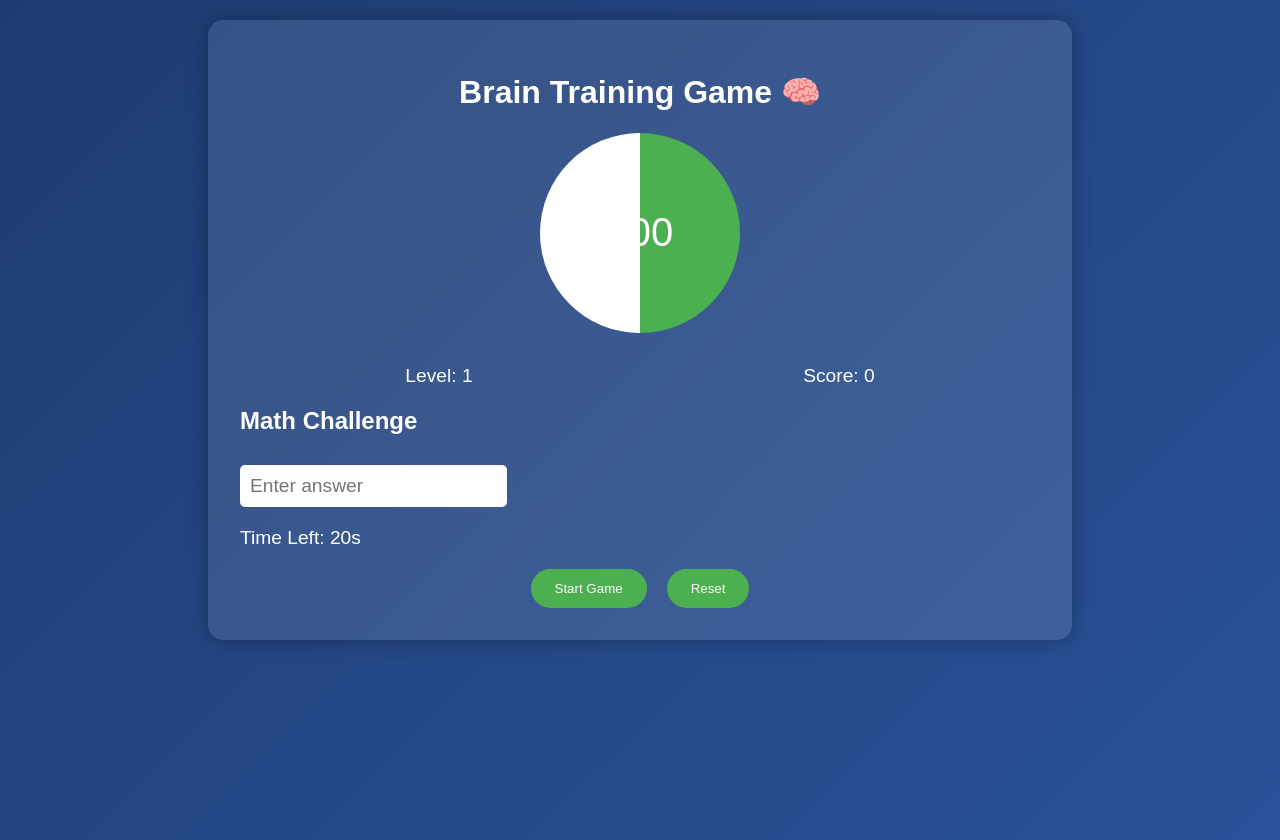
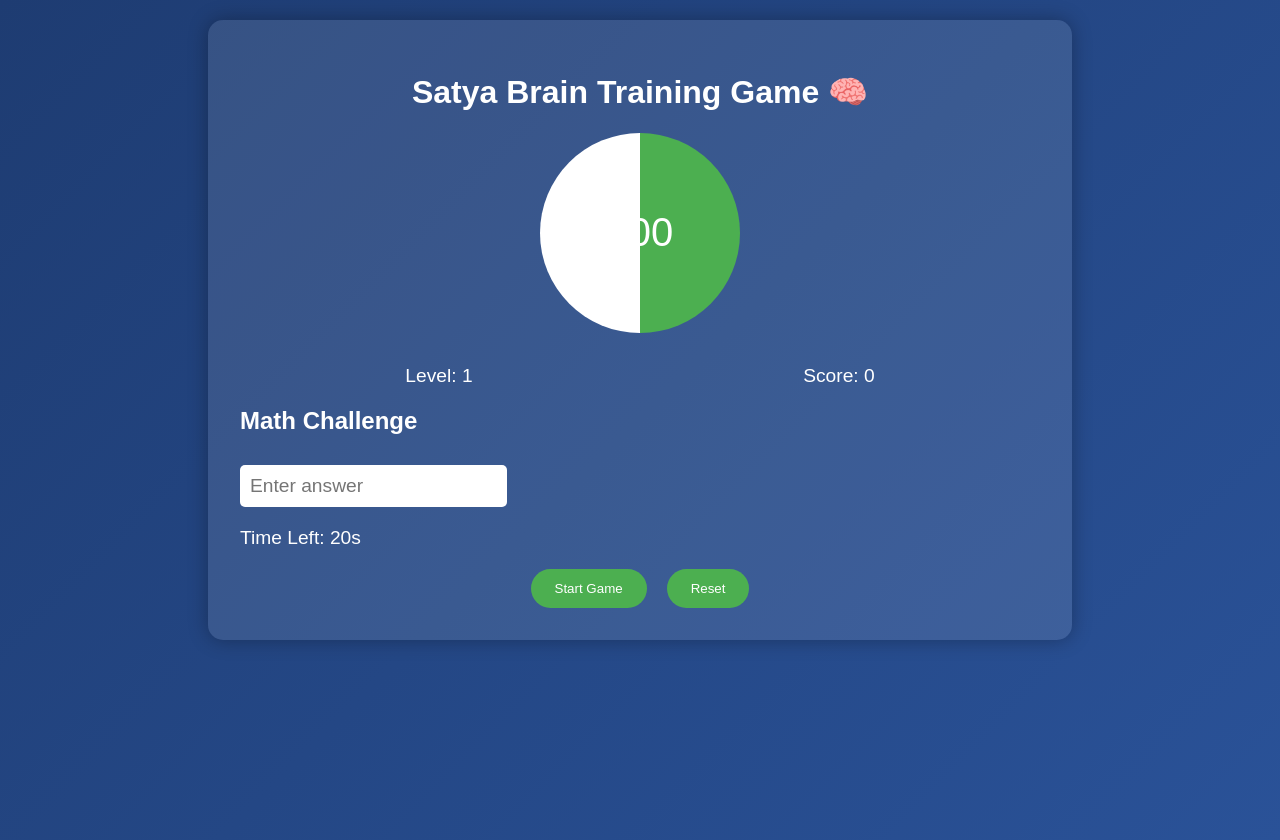
Before and after one commit to satyacomputerguide/brain-game, a plain HTML site: page index.html in a window 1280 px wide. Drawn offline with Linux system fonts and the light colour scheme.

Commit message:
index.html

```diff
--- a/index.html
+++ b/index.html
@@ -9,7 +9,7 @@
 <body>
     <div class="game-container">
         <div class="header">
-            <h1>Brain Training Game 🧠</h1>
+            <h1>Satya Brain Training Game 🧠</h1>
             <div class="iq-meter" style="--iq-percent: 50%">
                 <div class="iq-score">100</div>
             </div>
```
